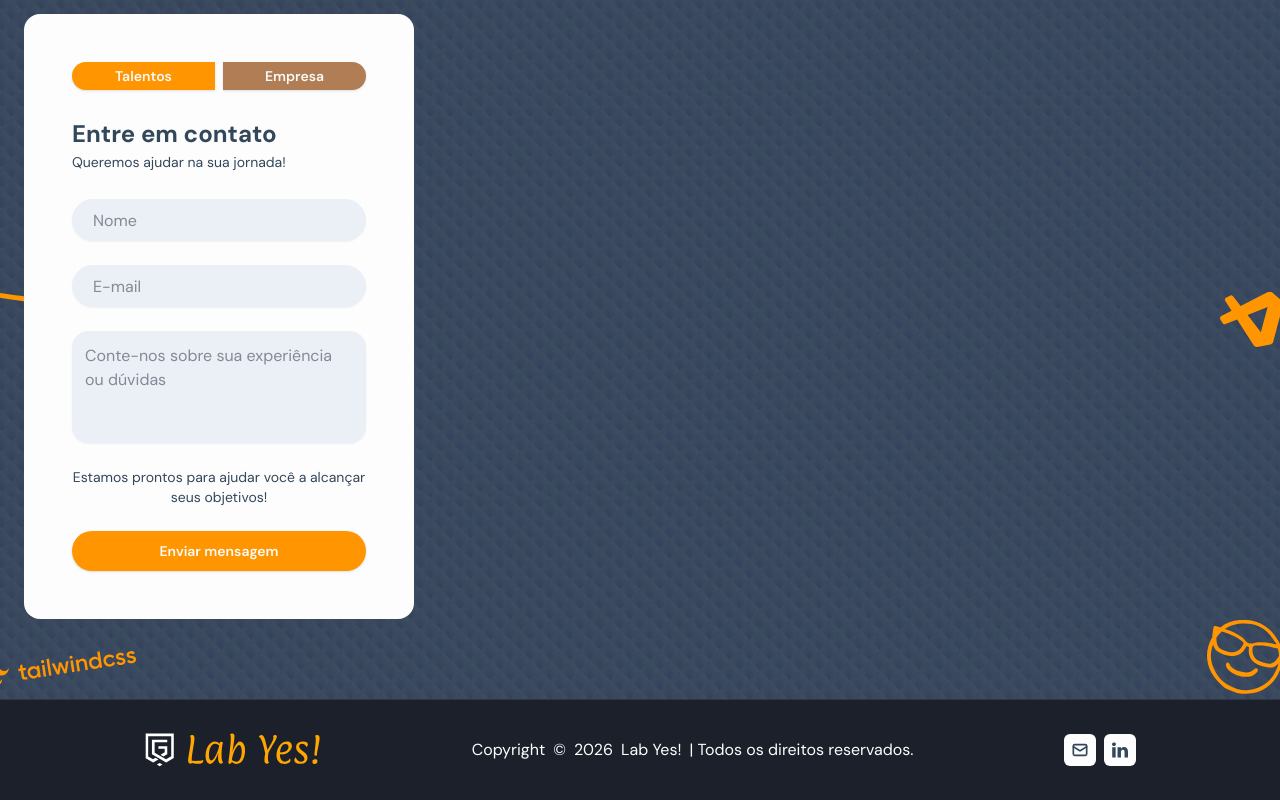
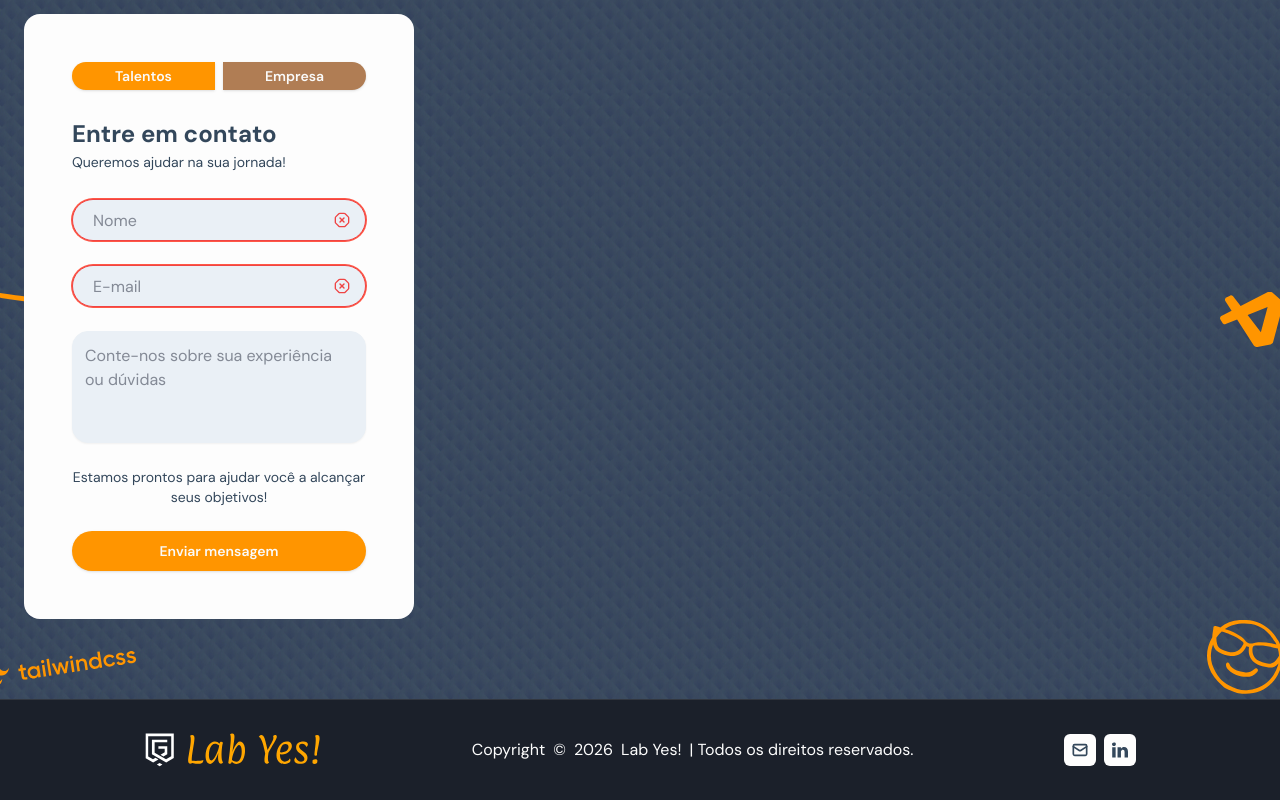
Before and after one commit to labyes24/LABYES-LP, a Next.js app: page /fale-conosco in a window 1280 px wide. Shown: the part 1145-1945 px from the top of the page. Built offline with nearby package versions, Linux system fonts and the light colour scheme; no server answers.

Commit message:
fix: update Input component styles for improved layout and accessibility

```diff
--- a/src/components/ui/input.tsx
+++ b/src/components/ui/input.tsx
@@ -1,3 +1,4 @@
+import { OctagonX } from 'lucide-react'
 import * as React from 'react'
 
 import { cn } from '@/lib/utils'
@@ -5,15 +6,21 @@ import { cn } from '@/lib/utils'
 const Input = React.forwardRef<HTMLInputElement, React.ComponentProps<'input'>>(
     ({ className, type, ...props }, ref) => {
         return (
+            <div className="relative">
                 <input
                     type={type}
                     className={cn(
-                    'flex h-9 w-full rounded-md border border-input bg-transparent px-3 py-1 text-base shadow-sm transition-colors file:border-0 file:bg-transparent file:text-sm file:font-medium file:text-foreground placeholder:text-muted-foreground focus-visible:outline-none focus-visible:ring-1 focus-visible:ring-ring disabled:cursor-not-allowed disabled:opacity-50 md:text-sm',
+                        'peer h-8 w-full min-w-0 rounded-lg border border-input bg-transparent px-4 py-2 text-base outline-none transition-colors file:inline-flex file:h-6 file:border-0 file:bg-transparent file:text-sm file:font-medium file:text-foreground placeholder:text-ly-dark-azure-600/70 invalid:border-destructive invalid:ring-1 invalid:ring-[#FF5745] focus-visible:border-ring focus-visible:ring-1 focus-visible:ring-ring disabled:pointer-events-none disabled:cursor-not-allowed disabled:bg-ly-white/50 disabled:opacity-50 aria-[invalid=true]:border-destructive aria-[invalid=true]:ring-1 aria-[invalid=true]:ring-[#FF5745] sm:h-9 md:text-sm',
                         className
                     )}
                     ref={ref}
                     {...props}
                 />
+                <OctagonX
+                    size={16}
+                    className="absolute right-4 top-1/2 size-4 -translate-y-1/2 text-red-500 opacity-0 transition-opacity duration-200 peer-invalid:opacity-100 peer-aria-[invalid=true]:opacity-100"
+                />
+            </div>
         )
     }
 )
```
Lines whose indentation alone changed are shown as unchanged.
